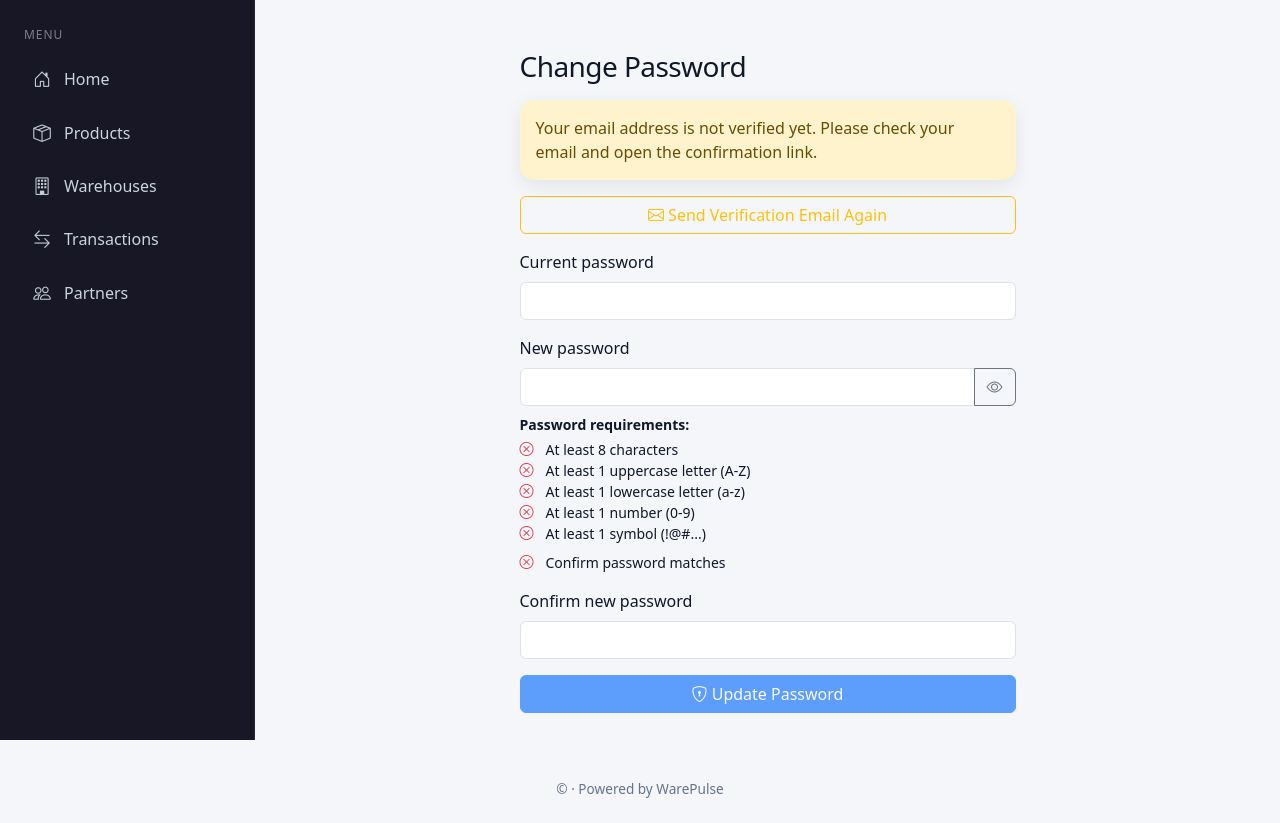
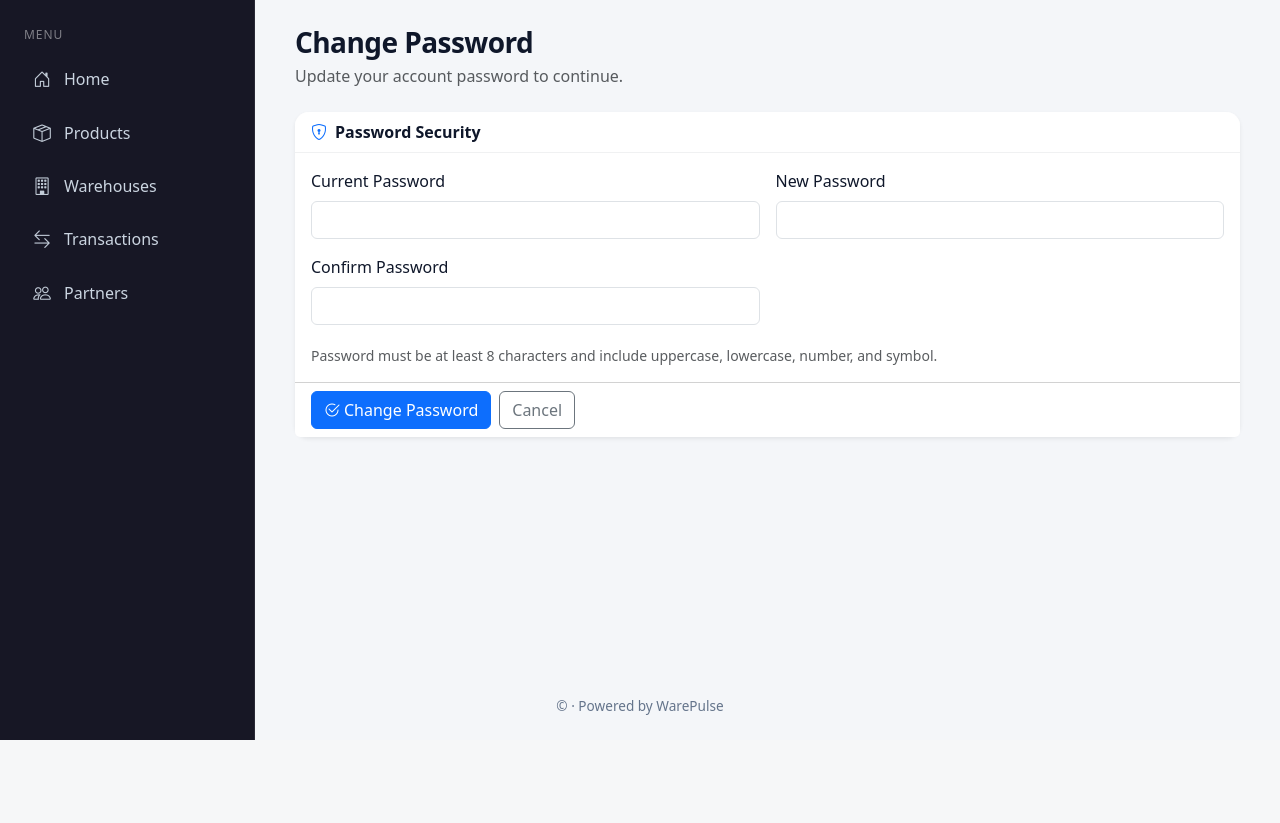
Before and after one commit to Alidzhan56/Inventory-Manager, a Flask app: page /settings/password in a window 1280 px wide. Shown: the part 60-883 px from the top of the page. After the commit the page ends 800 px from the top, so only its background shows below. Run offline with Flask 3, Linux system fonts and the light colour scheme; the visitor is signed in with stand-in values (Sample User, id 1).

Commit message:
Remove email verification logic from users settings and models

```diff
--- a/inventory/routes/settings.py
+++ b/inventory/routes/settings.py
@@ -116,11 +116,6 @@ def change_password():
         db.session.commit()
         db.session.refresh(current_user)
 
-        if not getattr(current_user, "email_verified", False):
-            flash(_("Password changed successfully."), "success")
-            flash(_("Please verify your email address to continue."), "warning")
-            return redirect(url_for("settings.change_password"))
-
         flash(_("Password changed successfully."), "success")
 
         if has_permission(current_user, "settings:manage") and current_user.role != "Developer":
--- a/inventory/templates/change_password.html
+++ b/inventory/templates/change_password.html
@@ -1,203 +1,55 @@
 {% extends "base.html" %}
+{% block title %}{{ _('Change Password') }} · WarePulse{% endblock %}
+
 {% block content %}
-<style>
-  /* Малко стил за иконките в правилата */
-  #pwRules .rule-row i { width: 18px; }
-</style>
+<div class="container-fluid">
 
-<div class="container py-4" style="max-width: 520px;">
-  <h3 class="mb-3">{{ _("Change Password") }}</h3>
+  <div class="mb-4">
+    <h3 class="fw-bold mb-0">{{ _('Change Password') }}</h3>
+    <div class="text-muted mt-1">{{ _('Update your account password to continue.') }}</div>
+  </div>
 
-  {% if current_user.is_authenticated and not current_user.email_verified %}
-    <div class="alert alert-warning">
-      {{ _("Your email address is not verified yet. Please check your email and open the confirmation link.") }}
+  <form method="POST" class="card shadow-sm border-0">
+    <div class="card-header bg-white fw-semibold d-flex align-items-center">
+      <i class="bi bi-shield-lock me-2 text-primary"></i>{{ _('Password Security') }}
     </div>
 
-    <form method="post" action="{{ url_for('auth.resend_verification_email') }}" class="mb-3">
-      <button type="submit" class="btn btn-outline-warning w-100">
-        <i class="bi bi-envelope"></i> {{ _("Send Verification Email Again") }}
-      </button>
-    </form>
-  {% endif %}
+    <div class="card-body">
+      <div class="row g-3">
 
-  <!-- Форма за смяна на парола -->
-  <form method="post" id="changePwForm">
-    <div class="mb-3">
-      <label class="form-label">{{ _("Current password") }}</label>
-      <input type="password" name="current_password" class="form-control" required autocomplete="current-password">
-    </div>
-
-    <div class="mb-3">
-      <label class="form-label">{{ _("New password") }}</label>
-
-      <!-- Нова парола + бутон за показване/скриване -->
-      <div class="input-group">
-        <input
-          type="password"
-          name="new_password"
-          id="newPassword"
-          class="form-control"
-          required
-          autocomplete="new-password"
-        >
-        <button class="btn btn-outline-secondary" type="button" id="toggleNewPassword" tabindex="-1"
-                title="{{ _('Show/Hide') }}">
-          <i class="bi bi-eye"></i>
-        </button>
-      </div>
-
-      <!-- Правила за паролата (проверявам ги с JS) -->
-      <div class="mt-2 small" id="pwRules">
-        <div class="fw-semibold mb-1">{{ _("Password requirements:") }}</div>
-
-        <div class="d-flex align-items-center gap-2 rule-row" data-rule="len">
-          <i class="bi bi-x-circle text-danger"></i>
-          <span>{{ _("At least 8 characters") }}</span>
-        </div>
-        <div class="d-flex align-items-center gap-2 rule-row" data-rule="upper">
-          <i class="bi bi-x-circle text-danger"></i>
-          <span>{{ _("At least 1 uppercase letter (A-Z)") }}</span>
-        </div>
-        <div class="d-flex align-items-center gap-2 rule-row" data-rule="lower">
-          <i class="bi bi-x-circle text-danger"></i>
-          <span>{{ _("At least 1 lowercase letter (a-z)") }}</span>
-        </div>
-        <div class="d-flex align-items-center gap-2 rule-row" data-rule="digit">
-          <i class="bi bi-x-circle text-danger"></i>
-          <span>{{ _("At least 1 number (0-9)") }}</span>
-        </div>
-        <div class="d-flex align-items-center gap-2 rule-row" data-rule="symbol">
-          <i class="bi bi-x-circle text-danger"></i>
-          <span>{{ _("At least 1 symbol (!@#...)") }}</span>
+        <div class="col-md-6">
+          <label class="form-label">{{ _('Current Password') }}</label>
+          <input type="password" name="current_password" class="form-control" required>
         </div>
 
-        <div class="d-flex align-items-center gap-2 rule-row mt-2" data-rule="match">
-          <i class="bi bi-x-circle text-danger"></i>
-          <span>{{ _("Confirm password matches") }}</span>
+        <div class="col-md-6">
+          <label class="form-label">{{ _('New Password') }}</label>
+          <input type="password" name="new_password" class="form-control" required>
         </div>
+
+        <div class="col-md-6">
+          <label class="form-label">{{ _('Confirm Password') }}</label>
+          <input type="password" name="confirm_password" class="form-control" required>
+        </div>
+
+        <div class="col-12">
+          <div class="form-text">
+            {{ _('Password must be at least 8 characters and include uppercase, lowercase, number, and symbol.') }}
+          </div>
+        </div>
+
       </div>
     </div>
 
-    <div class="mb-3">
-      <label class="form-label">{{ _("Confirm new password") }}</label>
-      <input
-        type="password"
-        name="confirm_password"
-        id="confirmPassword"
-        class="form-control"
-        required
-        autocomplete="new-password"
-      >
+    <div class="card-footer bg-white d-flex gap-2">
+      <button class="btn btn-primary">
+        <i class="bi bi-check2-circle me-1"></i>{{ _('Change Password') }}
+      </button>
+      <a href="{{ url_for('main.index') }}" class="btn btn-outline-secondary">
+        {{ _('Cancel') }}
+      </a>
     </div>
+  </form>
 
-    <!-- Бутонът е disabled докато правилата не са изпълнени -->
-    <button class="btn btn-primary w-100" type="submit" id="submitBtn" disabled>
-      <i class="bi bi-shield-lock"></i> {{ _("Update Password") }}
-    </button>
-  </form>
 </div>
-
-<script>
-document.addEventListener("DOMContentLoaded", function () {
-  const form = document.getElementById("changePwForm");
-  const pw = document.getElementById("newPassword");
-  const cpw = document.getElementById("confirmPassword");
-  const rulesBox = document.getElementById("pwRules");
-  const submitBtn = document.getElementById("submitBtn");
-  const toggleBtn = document.getElementById("toggleNewPassword");
-
-  // Ако липсват елементите, няма смисъл да продължавам
-  if (!pw || !cpw || !rulesBox) return;
-
-  // Взимам редовете, за да сменям иконките (X / ✓)
-  const rows = {
-    len: rulesBox.querySelector('[data-rule="len"]'),
-    upper: rulesBox.querySelector('[data-rule="upper"]'),
-    lower: rulesBox.querySelector('[data-rule="lower"]'),
-    digit: rulesBox.querySelector('[data-rule="digit"]'),
-    symbol: rulesBox.querySelector('[data-rule="symbol"]'),
-    match: rulesBox.querySelector('[data-rule="match"]'),
-  };
-
-  function setRow(row, ok) {
-    if (!row) return;
-    const icon = row.querySelector("i");
-    if (!icon) return;
-    icon.className = ok ? "bi bi-check-circle text-success" : "bi bi-x-circle text-danger";
-  }
-
-  // Проверка на правилата за новата парола
-  function validate(value) {
-    return {
-      len: value.length >= 8,
-      upper: /[A-Z]/.test(value),
-      lower: /[a-z]/.test(value),
-      digit: /\d/.test(value),
-      symbol: /[^a-zA-Z0-9]/.test(value),
-    };
-  }
-
-  // Обновявам иконките и активирам бутона само ако всичко е ок
-  function updateUI() {
-    const v = pw.value || "";
-    const c = cpw.value || "";
-    const r = validate(v);
-
-    setRow(rows.len, r.len);
-    setRow(rows.upper, r.upper);
-    setRow(rows.lower, r.lower);
-    setRow(rows.digit, r.digit);
-    setRow(rows.symbol, r.symbol);
-
-    const matchOk = v.length > 0 && v === c;
-    setRow(rows.match, matchOk);
-
-    const allOk = r.len && r.upper && r.lower && r.digit && r.symbol && matchOk;
-
-    // Подсказка със зелено/червено по input-ите
-    if (v.length === 0) {
-      pw.classList.remove("is-valid", "is-invalid");
-    } else {
-      pw.classList.toggle("is-valid", r.len && r.upper && r.lower && r.digit && r.symbol);
-      pw.classList.toggle("is-invalid", !(r.len && r.upper && r.lower && r.digit && r.symbol));
-    }
-
-    if (c.length === 0) {
-      cpw.classList.remove("is-valid", "is-invalid");
-    } else {
-      cpw.classList.toggle("is-valid", matchOk);
-      cpw.classList.toggle("is-invalid", !matchOk);
-    }
-
-    if (submitBtn) submitBtn.disabled = !allOk;
-    return allOk;
-  }
-
-  // При писане обновявам правилата
-  pw.addEventListener("input", updateUI);
-  cpw.addEventListener("input", updateUI);
-
-  // Показване/скриване на новата парола
-  if (toggleBtn) {
-    toggleBtn.addEventListener("click", function () {
-      const isPw = pw.getAttribute("type") === "password";
-      pw.setAttribute("type", isPw ? "text" : "password");
-      const icon = toggleBtn.querySelector("i");
-      if (icon) icon.className = isPw ? "bi bi-eye-slash" : "bi bi-eye";
-    });
-  }
-
-  // Ако някой пробва да прати формата без да е минало всичко - спирам submit
-  if (form) {
-    form.addEventListener("submit", function (e) {
-      if (!updateUI()) {
-        e.preventDefault();
-        pw.focus();
-      }
-    });
-  }
-
-  updateUI();
-});
-</script>
 {% endblock %}
```
Also changed, not shown: inventory/models.py (+2 -6 lines), inventory/routes/users.py (+7 -14 lines).
